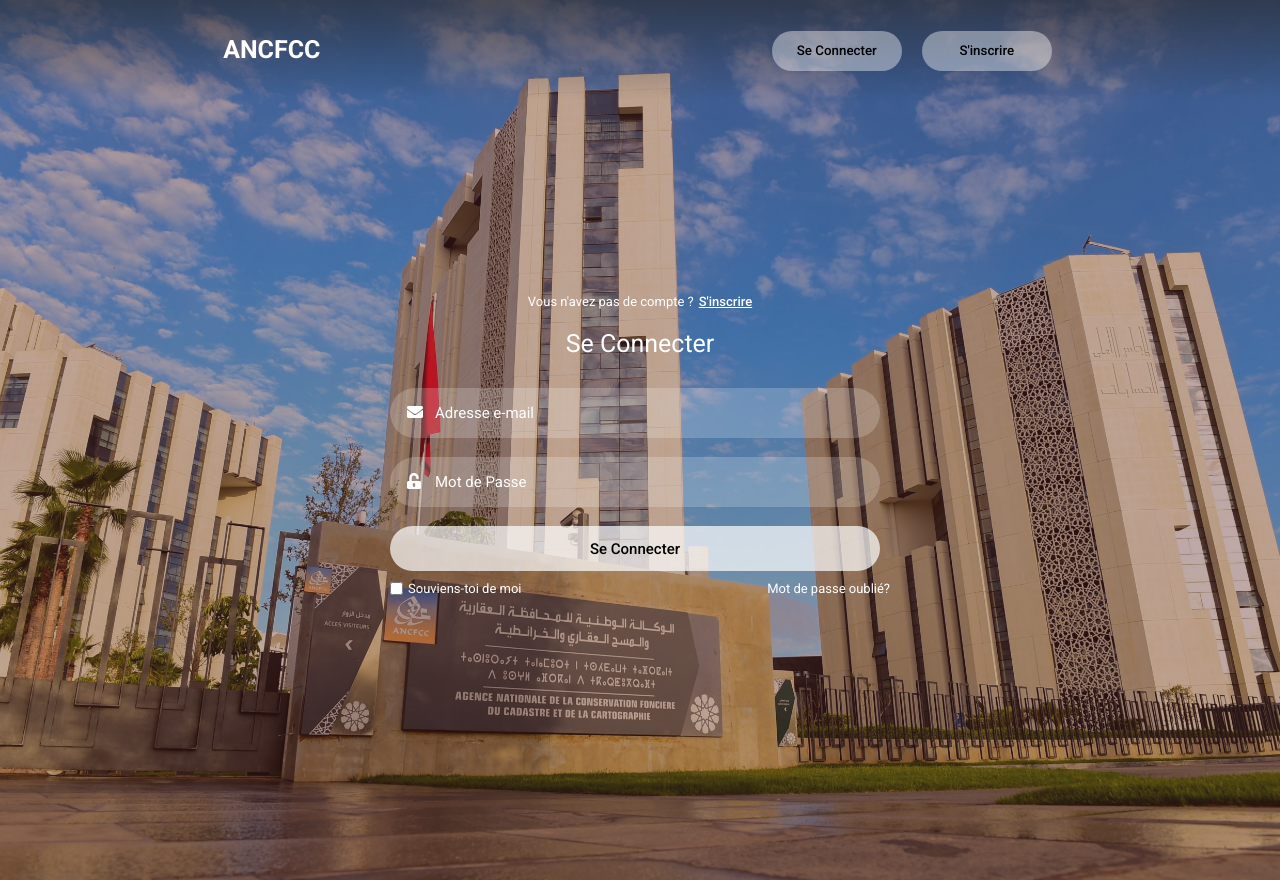
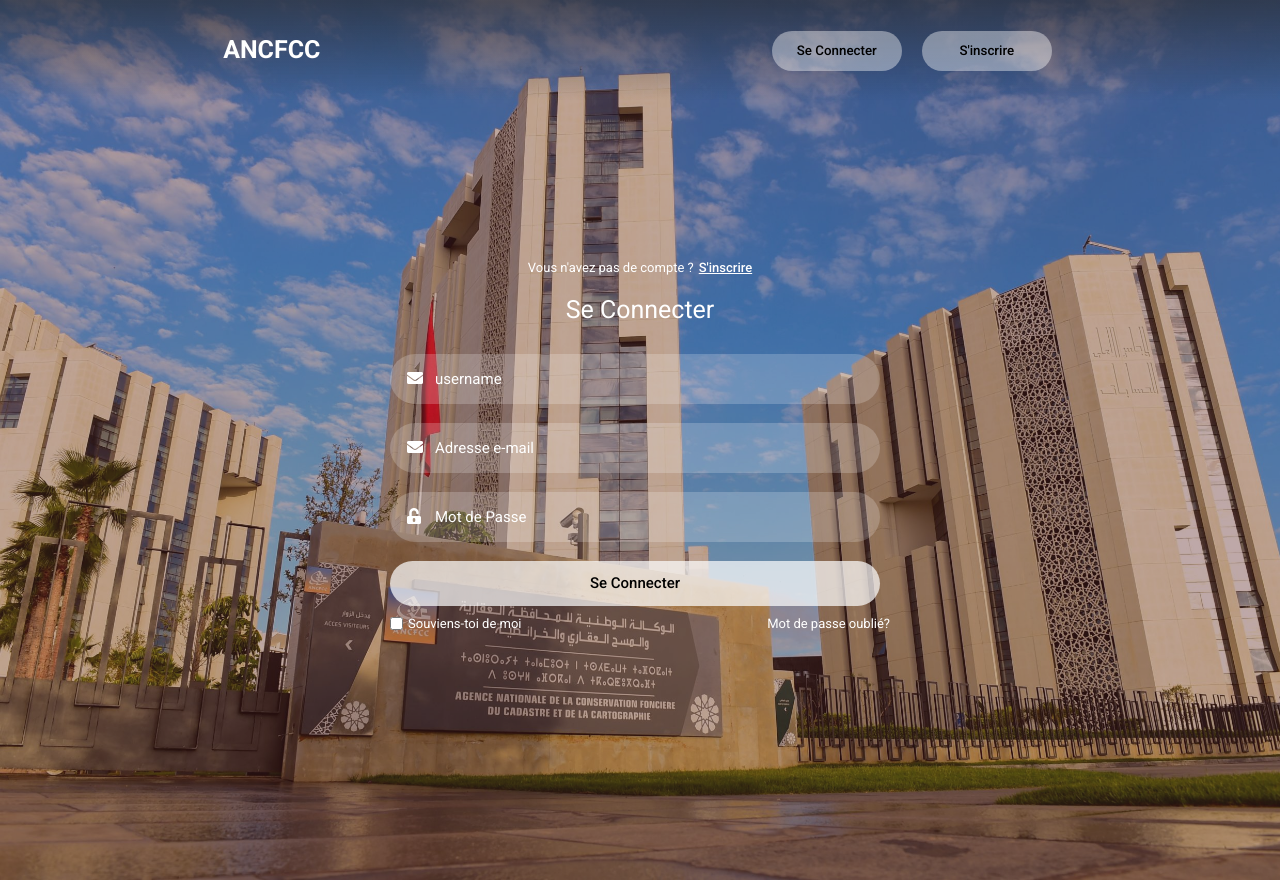
Before and after one commit to abdessamadtanafaat/Ancfcc-UI-project, an Angular app: page /login in a window 1280 px wide. Built offline with nearby package versions, Linux system fonts and the light colour scheme.

Commit message:
add reactive formsv 1 and http request for login

```diff
--- a/src/app/components/login/login.component.html
+++ b/src/app/components/login/login.component.html
@@ -3,50 +3,59 @@
 <head>
     <meta charset="UTF-8">
     <meta name="viewport" content="width=device-width, initial-scale=1.0">
-    <!-- <link href='https://unpkg.com/boxicons@2.1.4/css/boxicons.min.css' rel='stylesheet'> -->
-
     <title>Login & Registration</title>
 </head>
 <body>
     <div class="wrapper">
         <nav class="nav">
             <div class="nav-logo">
-                <p> ANCFCC </p>
+                <p>ANCFCC</p>
             </div>
             <div class="nav-button">
                 <button routerLink="/login" class="btn white-btn" id="loginBtn" onclick="login()">Se Connecter</button>
                 <button routerLink="/sidenav" class="btn" id="registrationBtn" onclick="register()">S'inscrire</button>
             </div>
         </nav>
-      <!-------------------Form box-------------------------->
+        <form [formGroup]="loginForm" (ngSubmit)="onSubmitLogin()">
             <div class="form-box">
-                <!-- --------login from------- -->
                 <div class="register-container" id="login">
                     <div class="top">
-                    <span>Vous n'avez pas de compte ?<a routerLink="/register" onclick="login()">S'inscrire</a></span>
+                        <span>Vous n'avez pas de compte ? <a routerLink="/register" onclick="login()">S'inscrire</a></span>
                         <header>Se Connecter</header>
                     </div>
-
                     <div class="two-forms">
-
                         <div class="input-box">
-                    <input type="email" class="input-field" placeholder="Adresse e-mail">
+                            <input type="text" class="input-field" placeholder="username" formControlName="username"
+                              [class.invalid]="loginForm.get('username')?.invalid && (loginForm.get('username')?.dirty || loginForm.get('username')?.touched || isSubmitted)" />
                             <i class="fa fa-envelope"></i>
+                        </div>
+                        <div *ngIf="loginForm.get('username')?.invalid && (loginForm.get('username')?.dirty || loginForm.get('username')?.touched || isSubmitted)">
+                          <div class="alert alert-danger">Username is required and must be at least 6 characters long.</div>
                         </div>
 
                         <div class="input-box">
-                    <input type="password" class="input-field" placeholder="Mot de Passe">
+                            <input type="email" class="input-field" placeholder="Adresse e-mail" id="email" formControlName="email"
+                            [class.invalid]="loginForm.get('email')?.invalid && (loginForm.get('email')?.dirty || loginForm.get('email')?.touched || isSubmitted)">
+                            <i class="fa fa-envelope"></i>
+                        </div>
+                        <div *ngIf="loginForm.get('email')?.invalid && (loginForm.get('email')?.dirty || loginForm.get('email')?.touched || isSubmitted)">
+                          <div class="alert alert-danger">Username is required and must be at least 6 characters long.</div>
+                        </div>
+                        <div class="input-box">
+                            <input type="password" class="input-field" placeholder="Mot de Passe" id="password" formControlName="password"
+                             [class.invalid]="loginForm.get('password')?.invalid && (loginForm.get('password')?.dirty || loginForm.get('password')?.touched || isSubmitted)">
                             <i class="fa fa-unlock-alt"></i>
                         </div>
-
+                        <div *ngIf="loginForm.get('password')?.invalid && (loginForm.get('password')?.dirty || loginForm.get('password')?.touched || isSubmitted)">
+                          <div class="alert alert-danger">Username is required and must be at least 6 characters long.</div>
+                        </div>
                         <div class="input-box">
                             <input type="submit" class="submit" value="Se Connecter">
                         </div>
-
                         <div class="two-col">
                             <div class="one">
-                      <input type="checkbox" id="register-check">
-                      <label for="login-check"> Souviens-toi de moi </label>
+                                <input type="checkbox" id="login-check">
+                                <label for="login-check">Souviens-toi de moi</label>
                             </div>
                             <div class="two">
                                 <label><a routerLink="/forgot-password">Mot de passe oublié?</a></label>
@@ -55,3 +64,7 @@
                     </div>
                 </div>
             </div>
+        </form>
+    </div>
+</body>
+</html>
--- a/src/app/components/login/login.component.ts
+++ b/src/app/components/login/login.component.ts
@@ -1,23 +1,86 @@
 import { Component, OnInit } from '@angular/core';
+import { AbstractControl, FormBuilder, FormControl, FormGroup, Validators } from '@angular/forms';
 import { Router } from '@angular/router';
-
+import { ServiceService } from 'src/app/services/service.service';
+import { Users } from 'src/app/shared/module/Users';
 @Component({
   selector: 'app-login',
   templateUrl: './login.component.html',
   styleUrls: ['./login.component.scss']
 })
-export class LoginComponent implements OnInit {
 
-  userLoggedin=false;
+
+export class LoginComponent {
+
+  title : string = 'Login From';
+
+
+  loginForm: FormGroup = new FormGroup({
+    username : new FormControl(''),
+    email: new FormControl(''),
+    password: new FormControl(''),
+  });
+  isSubmitted = false;
+
+  constructor(private fb: FormBuilder, private authService: ServiceService, private router: Router) {}
+
+
+
   ngOnInit(): void {
+    this.loginForm = this.fb.group(
+      {
+        username: [
+          '', [
+            Validators.required,
+            Validators.minLength(6),
+            Validators.maxLength(40)
+          ]
+        ],
+        email: ['', [Validators.required, Validators.email]],
+        password:[
+          '',
+          [
+            Validators.required,
+            Validators.minLength(6),
+            Validators.maxLength(40)
+          ]
+        ]
+
+      })
+
   }
-
-  login(): void{
-    this.userLoggedin = true;
-  }
-  register(): void{
-
+    get f(): { [key: string]: AbstractControl } {
+    return this.loginForm.controls;
   }
 
 
+  onSubmitLogin() {
+    console.log(this.loginForm.value, this.loginForm.invalid);
+
+    if (this.loginForm.invalid) {
+      return;
+    }
+    this.isSubmitted = true ;
+
+    this.authService.login(this.loginForm.value).subscribe(
+      (response: string)=>{
+      const token = response;
+      console.log('Token',token);
+      if (token){
+        this.router.navigate(['/admin']);
+      }
+
+    },
+
+    (error) => {
+      console.error('Login failed:', error);
+    }
+    );
+
+    }
+
+  login(): void{}
+  register(): void{}
+
+
 }
--- /dev/null
+++ b/src/app/services/service.service.ts
@@ -0,0 +1,27 @@
+import { Injectable } from '@angular/core';
+import { Router } from '@angular/router';
+import { Users } from '../shared/module/Users';
+import { HttpClient } from '@angular/common/http';
+import { Observable } from 'rxjs';
+
+@Injectable({
+  providedIn: 'root'
+})
+export class ServiceService {
+
+  baseUrl = "https://localhost:44355/authentication/";
+  constructor(private http: HttpClient, private route : Router) { }
+
+  login(values: any): Observable<string>{
+    console.log(values)
+    return this.http.post(this.baseUrl +'login', values, { responseType: 'text' });
+
+  //   .pipe(
+
+  //     map(users => {
+  //       localStorage.setItem('userrname',users.displayName);
+  //     })
+  //   )
+  // }
+  }
+}
--- /dev/null
+++ b/src/app/shared/module/Users.ts
@@ -0,0 +1,6 @@
+export interface Users {
+    //   username:string;
+    //   email : string;
+    //   password : string;
+    token: string;
+}
```
Also changed, not shown: src/app/app-routing.module.ts (+2 -16 lines), src/app/app.module.ts (+5 -6 lines), 2 other files (tests, documents, lock files or other folders). Lines whose indentation alone changed are shown as unchanged.
